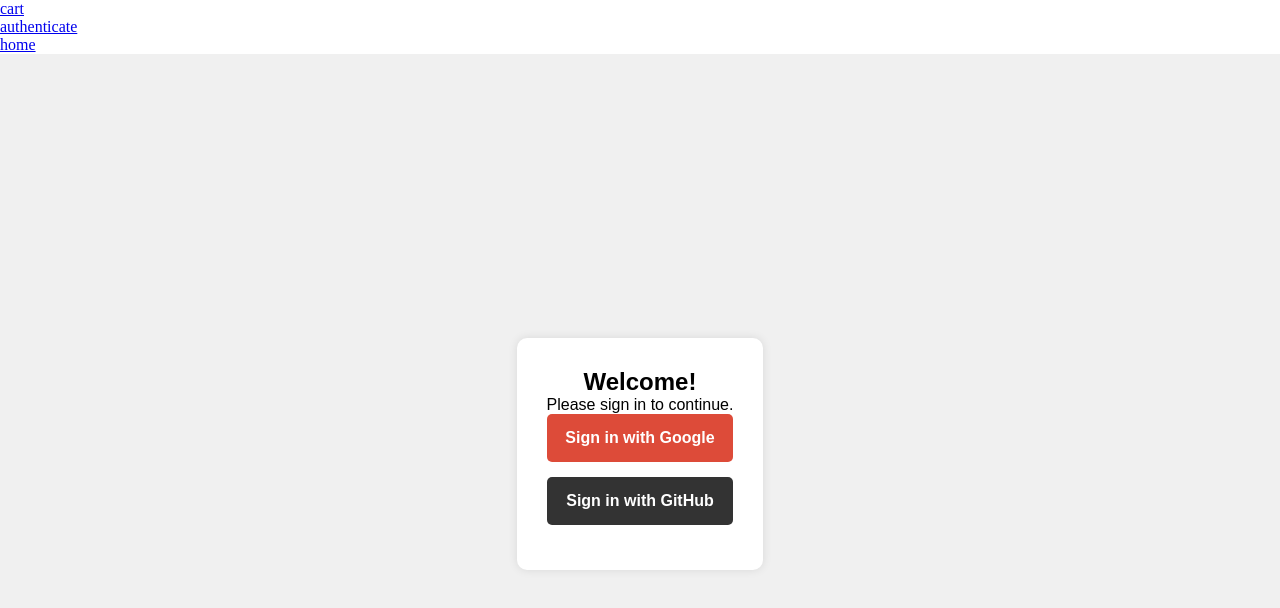
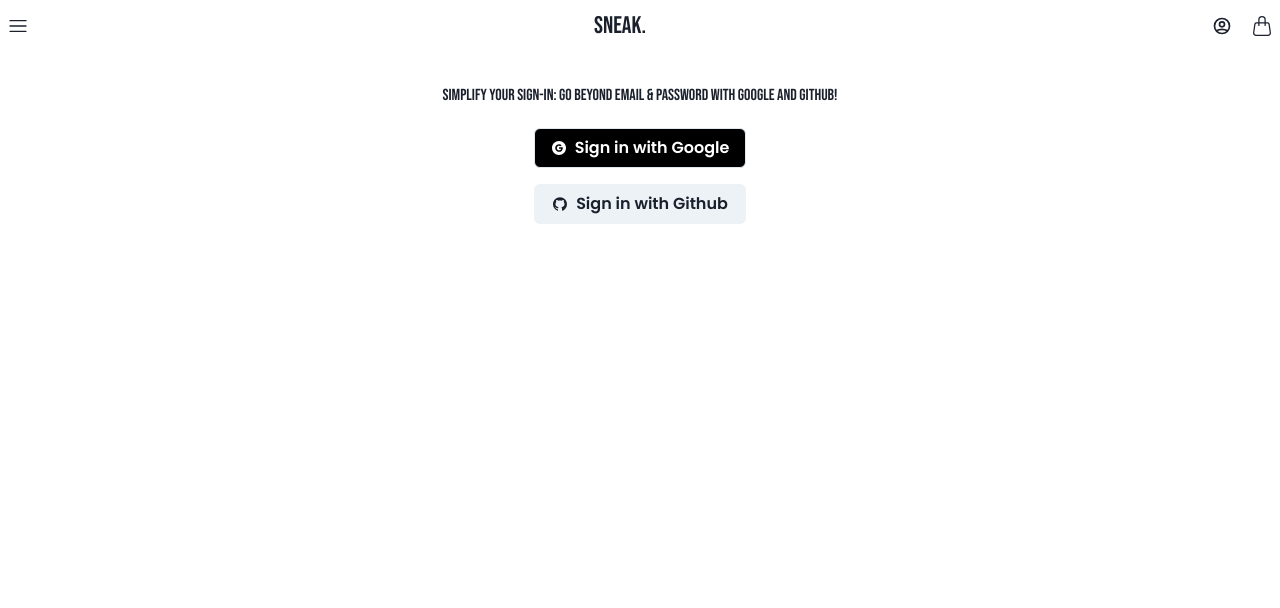
Before and after one commit to sourabh32/sneaker_ecom, a React (Vite) app: page /authenticate in a window 1280 px wide. Shown: the top 608 px of the page. Built offline with nearby package versions, Linux system fonts and the light colour scheme; no server answers.

Commit message:
style - header and signin page redesgined

```diff
--- a/src/Header.jsx
+++ b/src/Header.jsx
@@ -1,26 +1,57 @@
 import React from "react";
 import { Link } from "react-router-dom";
+import { BsHandbag } from "react-icons/bs";
+import { HiOutlineUserCircle } from "react-icons/hi";
+import { RxHamburgerMenu } from "react-icons/rx";
 
+import { Box, useDisclosure, HStack } from "@chakra-ui/react";
+import CartDrawer from "./components/CartDrawer";
+import MenuDrawer from "./components/MenuDrawer";
 
 const Header = () => {
 
+  const {
+    isOpen: isOpenDrawer1,
+    onOpen: onOpenDrawer1,
+    onClose: onCloseDrawer1,
+  } = useDisclosure();
+
+
+  const {
+    isOpen: isOpenDrawer2,
+    onOpen: onOpenDrawer2,
+    onClose: onCloseDrawer2,
+  } = useDisclosure();
 
   return (
-    <div>
+    <>
+      <Box  p={2}>
+        <HStack justifyContent={"space-between"} alignItems="center">
+          <Box>
+            <RxHamburgerMenu
+              size="20"
+              cursor={"pointer"}
+              onClick={onOpenDrawer1}
+            />
+          </Box>
+          <Box>
+            <Link  to="/"><span style={{fontFamily:"bebas neue",fontSize:"1.5rem"}}>SNEAK.</span></Link>
+          </Box>
 
-      <Link to="/cart">
-        <div>cart</div>
-      </Link>
+          <Box>
+            <HStack gap={5}>
+              <Link to="/authenticate">
+                <HiOutlineUserCircle size="20" />
+              </Link>
 
-      <Link to="/authenticate">
-        <div>authenticate</div>
-      </Link>
-
-      <Link to="/">
-        <div>home</div>
-      </Link>
-
-    </div>
+              <BsHandbag onClick={onOpenDrawer2} size="20" />
+            </HStack>
+          </Box>
+        </HStack>
+      </Box>
+      <CartDrawer isOpen={isOpenDrawer2} onClose={onCloseDrawer2} />
+      <MenuDrawer isOpen={isOpenDrawer1} onClose={onCloseDrawer1} />
+    </>
   );
 };
 
--- a/src/authentication/Auth.jsx
+++ b/src/authentication/Auth.jsx
@@ -1,54 +1,80 @@
 import React, { useContext } from "react";
-import "./auth.css"
-import {signInGoogle,signInGitHub,logOut} from "../firebaseFunctions"
+import {
+  signInWithGithub,
+  signInWithGoogle,
+  logOut,
+} from "../firebaseFunctions";
+
 import { userContext } from "../context/UserContext";
+import { Container, Button, VStack, Text, Heading, Image, Box } from "@chakra-ui/react";
+import { AiFillGithub, AiFillGoogleCircle } from "react-icons/ai";
 const Auth = () => {
- const user = useContext(userContext)
- console.log(user)
-  const handleGoogle = async ()=>{
-try{
- const user =  await signInGoogle()
- console.log(user)
-}
-catch (error){
-  console.log(error)
-}
-  }
-  const handleSignOut = async ()=>{
-    try{
-       await logOut()
+  const user = useContext(userContext);
+  console.log(user);
 
-    }
-    catch (error){
-      console.log(error)
-    }
+  return (
+    <Container fontFamily={"poppins"} centerContent mt={8}>
+
+      {
+        user ? (
+          <VStack spacing={4}>
+            {/* User profile information */}
+            <Image src={user.photoURL} alt="User Profile" boxSize="100px" rounded="full" />
+            <Heading fontSize="lg">{user.displayName}</Heading>
+            <Box>{user.email}</Box>
+            {/* Sign-out button */}
+            <Button onClick={() => logOut()} colorScheme="blue" size="sm" w="50%">
+          Sign Out
+        </Button>
+          </VStack>
+        ):(<>
+        <Text fontFamily={"bebas neue"} textAlign={"center"}>
+        Simplify Your Sign-In: Go Beyond Email & Password with Google and
+        GitHub!
+      </Text>
+      <VStack my="5" spacing={4}>
+        <Button
+          onClick={() => signInWithGoogle()}
+          color="white"
+          variant={"outline"}
+          bgColor={"black"}
+          size="md"
+          w="100%"
+        >
+          <AiFillGoogleCircle />
+          <Text ml="2">Sign in with Google</Text>
+        </Button>
+        <Button
+          onClick={() => signInWithGithub()}
+          colorScheme="gray"
+          size="md"
+          w="100%"
+        >
+          <AiFillGithub />
+          <Text ml="2">Sign in with Github</Text>
+        </Button>
+
+      </VStack>
+      </>)
       }
-      const handleGitHub = async ()=>{
-        try{
-         const user =  await signInGitHub()
-         console.log(user)
-        }
-        catch (error){
-          console.log(error)
-        }
-          }
-  return (
-    <div className="body">
-      <div className="auth-container">
-        <h2>Welcome!</h2>
 
-        { user ? (<>
-        <p>{user.email}</p>
-        <img src={user.photoURL} style={{width:"20px",height:"20px"}}/>
-         <button onClick={handleSignOut} className="auth-button signout">Sign Out</button></>):(<>
-          <p>Please sign in to continue.</p>
-         <button onClick={handleGoogle} className="auth-button google">Sign in with Google</button>
-        <button onClick={handleGitHub} className="auth-button github">Sign in with GitHub</button></>)}
-
-
-      </div>
-    </div>
+    </Container>
   );
 };
 
 export default Auth;
+
+// <div className="body">
+//   <div className="auth-container">
+//     <h2>Welcome!</h2>
+
+//     { user ? (<>
+//     <p>{user.email}</p>
+//     <img src={user.photoURL} style={{width:"20px",height:"20px"}}/>
+//      <button onClick={handleSignOut} className="auth-button signout">Sign Out</button></>):(<>
+//       <p>Please sign in to continue.</p>
+//      <button onClick={handleGoogle} className="auth-button google">Sign in with Google</button>
+//     <button onClick={handleGitHub} className="auth-button github">Sign in with GitHub</button></>)}
+
+//   </div>
+// </div>
--- a/src/authentication/auth.css
+++ /dev/null
@@ -1,51 +0,0 @@
-.body {
-    font-family: Arial, sans-serif;
-    background-color: #f0f0f0;
-    display: flex;
-    justify-content: center;
-    align-items: center;
-    height: 100vh;
-    margin: 0;
-}
-
-.auth-container {
-    background-color: #fff;
-    box-shadow: 0 0 10px rgba(0, 0, 0, 0.1);
-    padding: 30px;
-    border-radius: 10px;
-    max-width: 400px;
-    text-align: center;
-}
-
-.auth-button {
-    display: block;
-    width: 100%;
-    padding: 15px;
-    margin-bottom: 15px;
-    font-size: 16px;
-    font-weight: bold;
-    border: none;
-    border-radius: 5px;
-    cursor: pointer;
-    transition: background-color 0.2s ease-in-out;
-}
-
-.auth-button.google {
-    background-color: #dd4b39;
-    color: #fff;
-}
-
-.auth-button.github {
-    background-color: #333;
-    color: #fff;
-}
-
-.auth-button.signout {
-    background-color: #007bff;
-    color: #fff;
-}
-
-.auth-button:hover {
-    background-color: #333;
-    color: #fff;
-}
--- /dev/null
+++ b/src/components/CartDrawer.jsx
@@ -0,0 +1,57 @@
+import React, { useState } from 'react';
+import { Box, Drawer, DrawerBody, DrawerHeader, DrawerOverlay, DrawerContent, DrawerCloseButton, IconButton } from '@chakra-ui/react';
+import {AiOutlineClose} from "react-icons/ai"
+
+import { useDispatch, useSelector } from 'react-redux';
+import { removeItemFromCart } from '../store/slices/cartSlice';
+
+const CartDrawer = ({onClose,isOpen}) => {
+
+  const cartItems = useSelector(state=> state.cartReducer.cartItems)
+
+  const dispatch = useDispatch()
+
+
+  const getTotalPrice = () => {
+    return cartItems.reduce((total, item) => total + item.price, 0);
+  };
+
+
+  return (
+    <Drawer placement="right" onClose={() =>onClose() } isOpen={isOpen}>
+      <DrawerOverlay>
+        <DrawerContent>
+          <DrawerCloseButton />
+          <DrawerHeader>Your Cart</DrawerHeader>
+
+          <DrawerBody>
+{cartItems.length === 0 ? (
+  <Box>Your cart is empty</Box>
+) : (
+  <Box>
+    {cartItems.map(item => (
+      <Box key={item.id} display="flex" alignItems="center" justifyContent="space-between" mb={4}>
+        <img src={item.image} alt={item.brand} width="75" height="75" style={{ borderRadius: '4px' }} />
+        <Box flex="1" ml={4}>
+          <Box fontSize="lg" fontWeight="bold">{item.brand}</Box>
+          <Box>{item.description}</Box>
+          <Box fontWeight="bold">${item.price}</Box>
+        </Box>
+        <AiOutlineClose
+          color='red'
+          onClick={() => dispatch(removeItemFromCart((item.id)))}
+        />
+      </Box>
+    ))}
+    <Box fontWeight="bold" mt={4}>Total: ${getTotalPrice()}</Box>
+  </Box>
+)}
+</DrawerBody>
+
+        </DrawerContent>
+      </DrawerOverlay>
+    </Drawer>
+  );
+};
+
+export default CartDrawer;
--- /dev/null
+++ b/src/components/MenuDrawer.jsx
@@ -0,0 +1,32 @@
+import React from 'react'
+import { Drawer,DrawerCloseButton,DrawerBody,DrawerContent,Text,HStack,DrawerOverlay,DrawerFooter,VStack } from '@chakra-ui/react'
+import {FaGithub,FaLinkedinIn, FaInstagram} from "react-icons/fa"
+const MenuDrawer = ({isOpen,onClose}) => {
+  return (
+    <Drawer   placement="left" onClose={()=>onClose()} isOpen={isOpen}>
+        <DrawerOverlay>
+          <DrawerContent  color={"white"}  bg="black">
+            <DrawerCloseButton />
+
+            <DrawerBody borderTop={"1px  solid white"} mt="10">
+             <VStack h="75%" justifyContent="center" gap="5" fontWeight={"bold"}  alignItems={"flex-start"}>
+           <Text>MENS</Text>
+           <Text>WOMENS</Text>
+           <Text>KIDS</Text>
+           <Text>TOP RATED</Text>
+              </VStack>
+            </DrawerBody>
+            <DrawerFooter borderTop="1px solid white" >
+              <HStack gap="5"  w={"100%"} justifyContent={"flex-start"}>
+            <FaLinkedinIn />
+            <FaGithub />
+            <FaInstagram />
+            </HStack>
+            </DrawerFooter>
+          </DrawerContent>
+        </DrawerOverlay>
+      </Drawer>
+  )
+}
+
+export default MenuDrawer
--- a/src/firebaseFunctions.js
+++ b/src/firebaseFunctions.js
@@ -1,7 +1,7 @@
 import { getDocs } from "firebase/firestore";
-import { auth, collectionRef, db, provider,provider2 } from "./firebaseConfig";
+import { auth, collectionRef, provider, provider2 } from "./firebaseConfig";
 
-import { GoogleAuthProvider, createUserWithEmailAndPassword, signInWithEmailAndPassword, signInWithPopup, signOut } from "firebase/auth";
+import { signInWithPopup, signOut } from "firebase/auth";
 
 export const fetchSneakerData = async () => {
   try {
@@ -17,23 +17,30 @@
   }
 };
 
+export const logOut = async () => {
+  try {
+    await signOut(auth);
+  } catch (error) {
+    console.log(error);
+  }
+};
 
-export function logOut(){
-  return signOut(auth)
-}
-export function signInGitHub (){
-
-  return signInWithPopup(auth,provider2)
-}
-export function signInGoogle (){
-
-  return signInWithPopup(auth,provider)
-}
-
-
-
-
-
+export const signInWithGithub = async () => {
+  try {
+    const user = await signInWithPopup(auth, provider2);
+    console.log(user);
+  } catch (error) {
+    console.log(error);
+  }
+};
+export const signInWithGoogle = async () => {
+  try {
+    const user = await signInWithPopup(auth, provider);
+    console.log(user);
+  } catch (error) {
+    console.log(error);
+  }
+};
 
 // export const signInWithGooglePopup = async () => {
 //   try {
--- a/src/index.css
+++ b/src/index.css
@@ -1,3 +1,5 @@
+@import url('https://fonts.googleapis.com/css2?family=Bebas+Neue&family=Poppins:ital,wght@0,100;0,600;0,700;0,800;1,200;1,400;1,900&display=swap');
+
 *{
   margin: 0;
   padding: 0;
@@ -44,3 +46,29 @@
   color: gold;
   font-size: 20px;
 }
+
+
+.navbar{
+  display: flex;
+  justify-content: space-between;
+  align-items: center;
+  height: 10vh;
+  box-shadow: rgba(50,50,93,0.23) 0 30px 30px -20px;
+}
+.nav-links{
+  display: flex;
+  justify-content:flex-end ;
+  width:75%;
+
+}
+li{
+  list-style-type: none;
+  text-decoration: none;
+}
+.container{
+  max-width: 90%;
+  margin: auto;
+  display: flex;
+  justify-content: space-between;
+  align-items: center;
+}
--- a/src/main.jsx
+++ b/src/main.jsx
@@ -5,11 +5,14 @@
 import { Provider } from 'react-redux'
 import store from './store/store.js'
 import { UserProvider } from './context/UserContext.jsx'
+import { ChakraProvider } from '@chakra-ui/react'
 
 ReactDOM.createRoot(document.getElementById('root')).render(
   <Provider store={store}>
     <UserProvider>
+      <ChakraProvider>
     <App />
+    </ChakraProvider>
     </UserProvider>
     </Provider>
   ,
--- a/src/store/slices/cartSlice.js
+++ b/src/store/slices/cartSlice.js
@@ -31,8 +31,11 @@
     removeItemFromCart :(state,action)=>{
         state.cartItems = state.cartItems.filter((item) =>item.id !== action.payload)
     }
+    ,clearCart:(state)=>{
+      state.cartItems = []
+    }
   },
 });
 
 export default cartSlice.reducer;
-export const {addItemToCart,decreItemFromCart,removeItemFromCart} = cartSlice.actions
+export const {addItemToCart,decreItemFromCart,removeItemFromCart,clearCart} = cartSlice.actions
```
Also changed, not shown: package.json (+8 -1 lines), src/Cart.jsx (+23 -2 lines), 1 other file (tests, documents, lock files or other folders).
